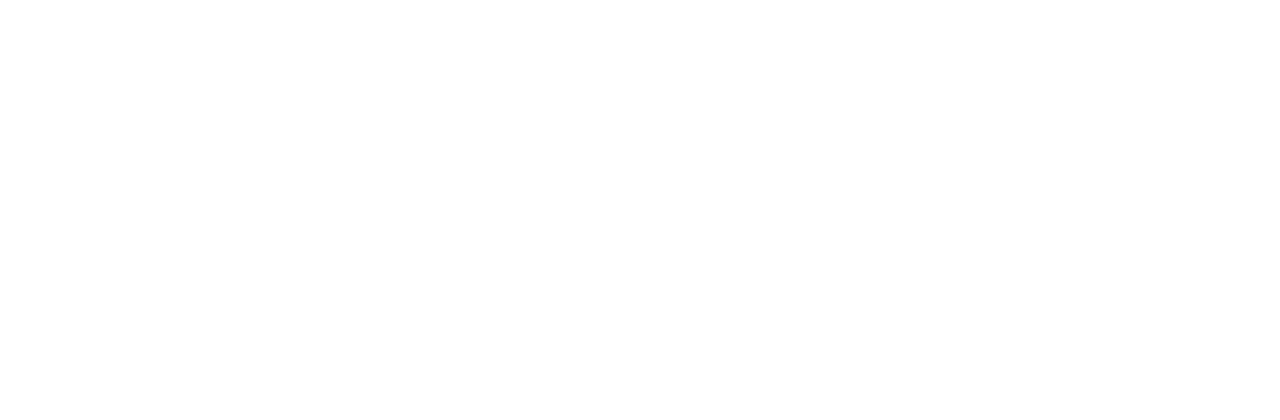
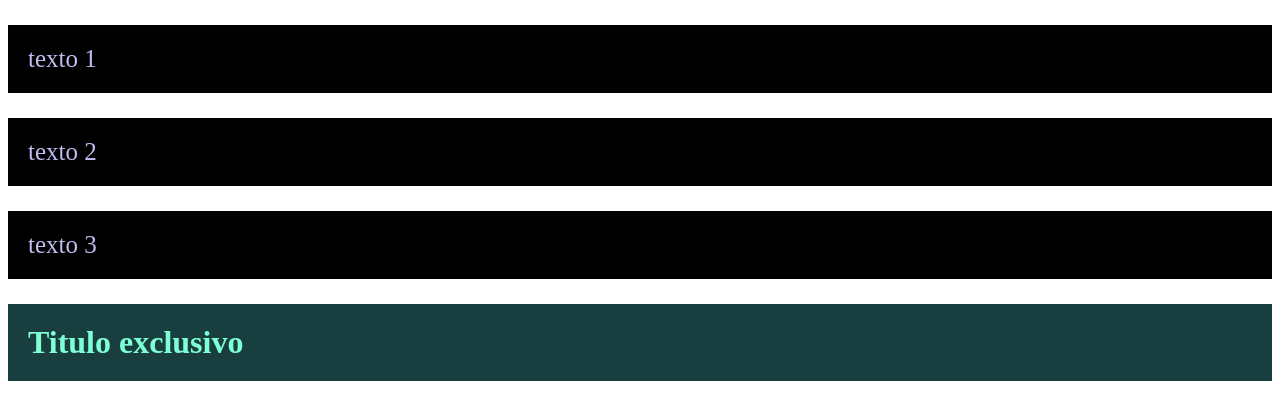
Before and after one commit to GabrielCarvalhouo/Formacao-Front-End, a plain HTML site: page 02-CSS/08-ClassesEIDs/index.html in a window 1280 px wide. Drawn offline with Linux system fonts and the light colour scheme.

Commit message:
Exemplos de Classes e ids

```diff
--- a/02-CSS/08-ClassesEIDs/index.html
+++ b/02-CSS/08-ClassesEIDs/index.html
@@ -3,6 +3,7 @@
 <head>
     <meta charset="UTF-8">
     <meta name="viewport" content="width=device-width, initial-scale=1.0">
+    <link rel="stylesheet" href="style.css">
     <title>Classes e IDs</title>
 </head>
 <body>
@@ -10,8 +11,14 @@
     <!-- Usamos os IDs para atribuir configurações especificas para elementos únicos -->
     <!-- E as classes são usadas para um ou mais elementos geralmente usadas em um conjunto de elementos que podem conter o mesmo estilo ou precisam do mesmo estilo -->
 
-    <!-- Exemplo -->
+    <!-- Ordem dos seletores são ID > Classe > seletor de tag -->
 
-    <div></div>
+    <!-- Exemplo Classes -->
+    <p class="paragraph">texto 1</p>
+    <p class="paragraph">texto 2</p>
+    <p class="paragraph">texto 3</p>
+
+    <!-- Exemplo de IDs -->
+    <h1 id="exclusive-title">Titulo exclusivo</h1>
 </body>
 </html>
--- a/02-CSS/08-ClassesEIDs/style.css
+++ b/02-CSS/08-ClassesEIDs/style.css
@@ -0,0 +1,13 @@
+/* No css as Classes são indexadas apartir do . */
+.paragraph {
+    color: #bfbcf0;
+    font-size: 25px;
+    background-color: black;
+    padding: 20px;
+}
+
+#exclusive-title{
+    background-color: rgb(24, 62, 63);
+    color: aquamarine;
+    padding: 20px;
+}
```
